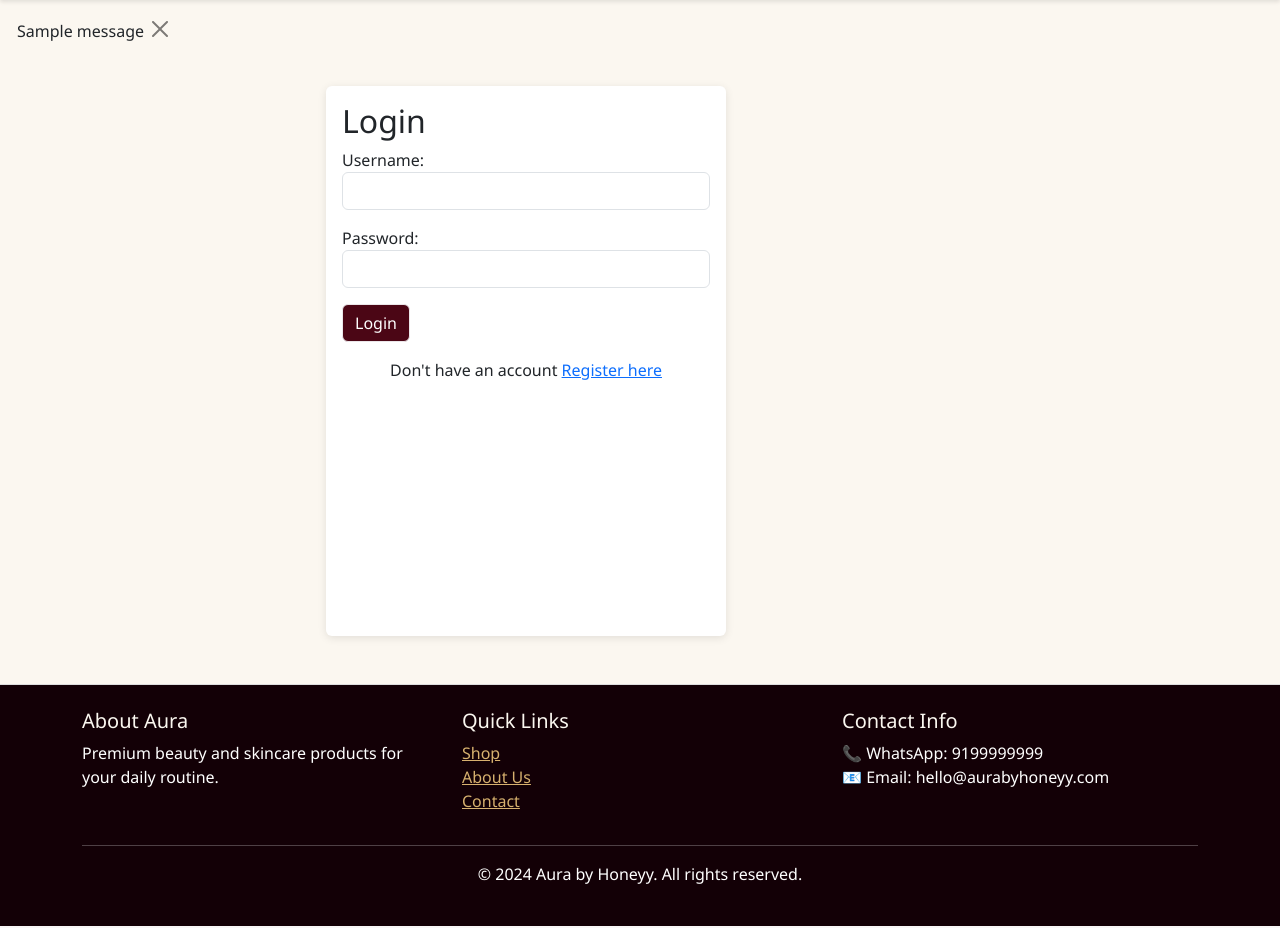
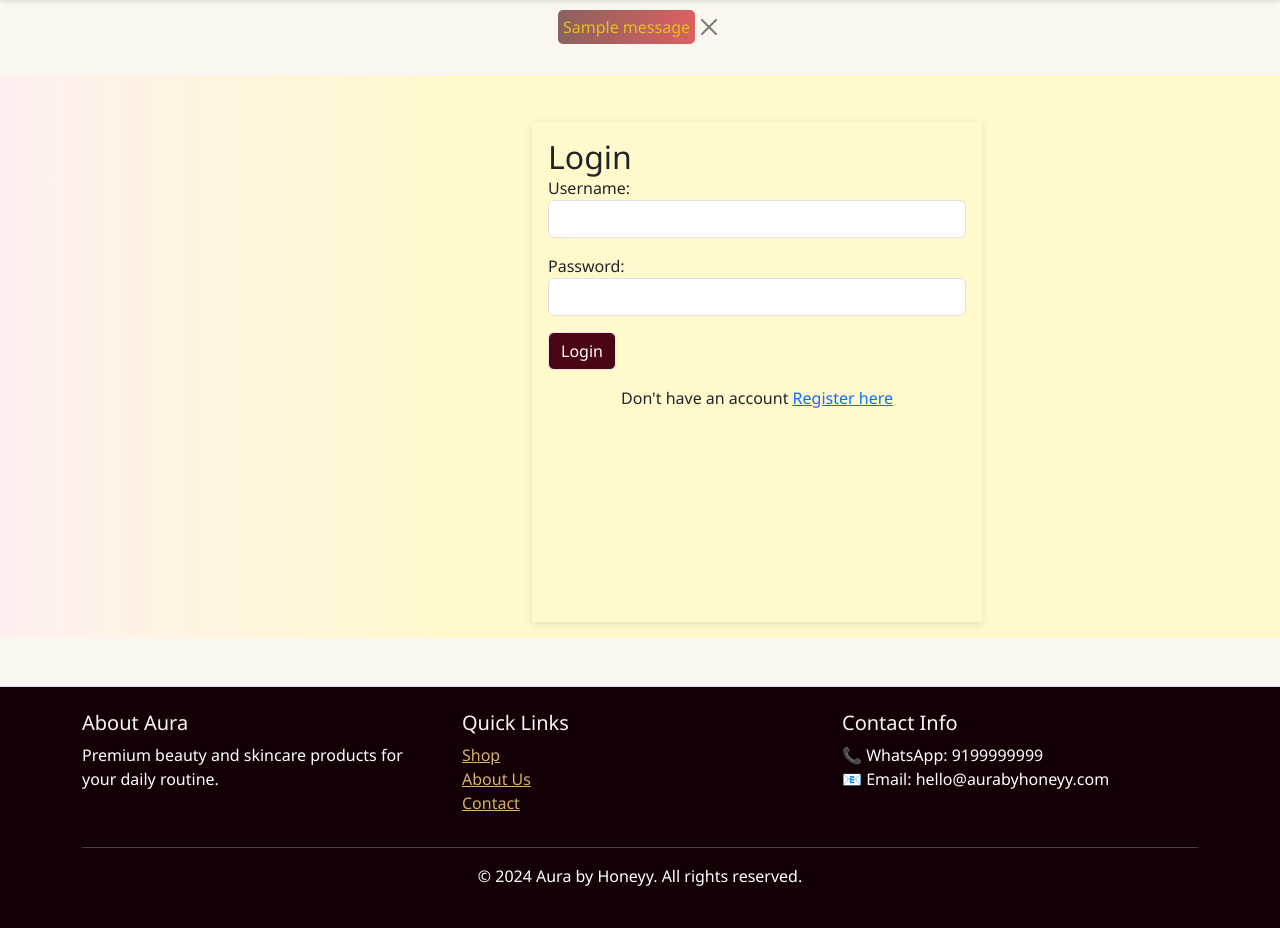
Before and after one commit to aryalodhari/aura-luxe, a Flask app: page /login in a window 1280 px wide. Shown: the part 78-1006 px from the top of the page. Run offline with Flask 3, Linux system fonts and the light colour scheme; tables that the repository leaves empty hold one stand-in row (values such as "Sample post"); one stand-in notice (Sample message) is shown.

Commit message:
update templates

```diff
--- a/app/models.py
+++ b/app/models.py
@@ -151,6 +151,7 @@ class Review (db.Model):
     is_verified = db.Column(db.Boolean, default=False)
     helpful_count = db.Column(db.Integer, default=0)
     created_at = db.Column(db.DateTime, default=db.func.now())
+    user = relationship("User", backref="reviews")
 
     def __repr__(self):
         return f"<Review by User {self.user_id} For Product {self.product_id}>"
--- a/app/routes.py
+++ b/app/routes.py
@@ -1,4 +1,4 @@
-from flask import Blueprint, render_template, request, redirect, url_for, session, jsonify
+from flask import Blueprint, render_template, request, redirect, url_for, session, jsonify, flash
 from app import db
 from app.models import (
     User, Product, Category, Cart, CartItem, Order, OrderItem,
@@ -7,6 +7,7 @@ from app.models import (
 from werkzeug.security import generate_password_hash, check_password_hash
 from datetime import datetime
 import os
+from sqlalchemy import select
 
 bp = Blueprint('main',__name__)
 
@@ -42,7 +43,7 @@ def product_detail(product_id):
 
     reviews = Review.query.filter_by(product_id=product_id).all()
 
-    similar_products = Product.query.filter(Product.category_id == product.category_id, Product.id != product_id).limit(4).all()
+    similar_products = Product.query.filter(Product.category_id == product.category_id, Product.id != product_id).limit(3).all()
 
     return render_template('product_detail.html', product=product, reviews=reviews, similar_products=similar_products, page_title=f"{product.name} - Aura by Honeyy")
 
@@ -211,7 +212,14 @@ def add_review(product_id):
     rating = request.form.get('rating', type=int)
     comment = request.form.get('comment')
 
-    review = Review(
+    # find the user first in the database with the same product_id
+    existingReviewUser = Review.query.filter(user_id == user_id, product_id == product_id).first()
+
+    if existingReviewUser:
+        flash("Review already submitted", "danger")
+        return redirect(url_for('main.product_detail', product_id=product_id))
+    else:
+        review = Review(
         user_id=user_id,
         product_id=product_id,
         rating=rating,
--- a/app/static/css/style.css
+++ b/app/static/css/style.css
@@ -45,11 +45,54 @@ body {
     border: none;
     box-shadow: 0 2px 8px rgba(0,0,0,0.1);
     transition: transform 0.3s;
-    height: 550px;
+    height: 570px;
     width: 400px;
     margin-top: 10px;
 }
+.pd-card {
+    border: none;
+    box-shadow: 0 2px 8px rgba(0,0,0,0.1);
+    transition: transform 0.3s;
+    height: 900px;
+    width: 400px;
+    margin-top: 15px;
+    margin-left: 30px;
+}
+.review-card {
+    border: none;
+    box-shadow: 0 2px 8px rgba(0,0,0,0.1);
+    transition: transform 0.3s;
+    height: 430px;
+    width: 430px;
+    margin-top: 20px;
 
+}
+.show-review{
+    display: block;
+}
+.close-review {
+    display: none;
+}
+
+.similar-card {
+    border: none;
+    box-shadow: 0 2px 8px rgba(0,0,0,0.1);
+    transition: transform 0.3s;
+    height: 700px;
+    width: 450px;
+    margin-top: 10px;
+}
+.log-card {
+    border: none;
+    box-shadow: 0 2px 8px rgba(0,0,0,0.1);
+    transition: transform 0.3s;
+    height: 500px;
+    width: 450px;
+    margin-top: 30px;
+    margin-left: 500px;
+}
+.log-row {
+    background: linear-gradient(90deg,rgba(255, 240, 240, 1) 0%, rgba(255, 249, 204, 1) 35%);}
 .card:hover {
     transform: translateY(-5px);
     box-shadow: 0 18px 40px rgba(0, 0, 0, .12)
--- a/app/static/js/main.js
+++ b/app/static/js/main.js
@@ -25,3 +25,9 @@ document.addEventListener('DOMContentLoaded', function() {
 function formatCurrency(amount) {
     return '₹' + parseFloat(amount).toFixed(2);
 }
+
+// for close the messagePanel from the jinja
+const btn = document.getElementById("btn")
+btn.addEventListener("click", function(e){
+    document.getElementById("messagepanel").style.display = "none";
+})
--- a/app/templates/base.html
+++ b/app/templates/base.html
@@ -71,9 +71,9 @@
     {% with messages = get_flashed_messages(with_categories=true) %}
         {% if messages %}
             {% for category, message in messages %}
-                <div class="alert aleart-{{ category }} aleart-dismissivle fade show" role="alert">
-                    {{ message }}
-                    <button type="button" class="btn-close" data-bs-dismiss="aleart"></button>
+                <div id="messagepanel" class="text-{{ category }} alert-dismissivle fade show" role="alert" style="display:flex; text-align: center; justify-content: center;margin-top: 10px;">
+                    <p style="background-image: linear-gradient(to right, rgba(74, 11, 13, 0.634), rgb(220, 96, 96)); padding: 5px;color: rgb(226, 191, 32);border-radius: 5px;">{{ message }}</p>
+                    <button type="button" id="btn" class="btn-close btn btn-danger" data-bs-dismiss="alert" style="margin-top: 4px;padding: 5px; margin-left: 1px;"></button>
                 </div>
             {% endfor %}
         {% endif %}
--- a/app/templates/contact.html
+++ b/app/templates/contact.html
@@ -53,7 +53,7 @@
                 <div class="card-body">
                     <h5>📞 WhatsApp</h5>
                     <p>
-                        <a class="btn btn-gold" href="https://wa.me/919999999999" target="_blank">
+                        <a style="color: white;" class="btn btn-gold" href="https://wa.me/919999999999" target="_blank">
                             Chat with us on WhatsApp
                         </a>
                     </p>
--- a/app/templates/login.html
+++ b/app/templates/login.html
@@ -3,9 +3,9 @@
 {% block title %}Login - Aura By Honeyy{% endblock %}
 
 {% block content %}
-    <div class="row justify-content-center">
-        <div class="col-md-6">
-            <div class="card">
+    <div class="log-row justify-content-center">
+        <div class="col-md-6 p-3 m-3">
+            <div class="log-card p-3">
                 <div class="card-body">
                     <h2 class="card-title">Login</h2>
 
--- a/app/templates/orders.html
+++ b/app/templates/orders.html
@@ -3,11 +3,12 @@
 {% block title %}Orders - Aura By Honeyy{% endblock %}
 
 {% block content %}
+    <section class="page-hero">
     <h1>My Orders</h1>
-    <hr>
+    </section>
 
     {% if orders %}
-        <div class="table-responsive">
+        <div class="table-responsive p-3">
             <table class="table table-hover">
                 <thead>
                     <tr>
```
Also changed, not shown: app/templates/cart.html (+5 -2 lines), app/templates/checkout.html (+7 -8 lines), app/templates/product_detail.html (+12 -9 lines).
